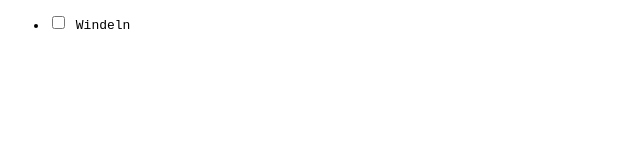
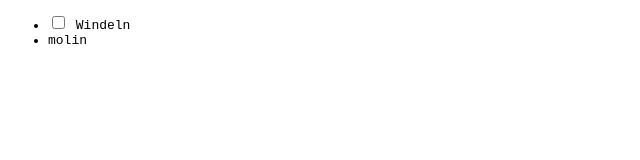
Before and after one commit to develowlper/kleinz, a website: page docs/todo.html in a window 1280 px wide. Shown: the full height of the page, 0-640 px from the left. Drawn offline with Linux system fonts and the light colour scheme.

Commit message:
new points added

```diff
--- a/docs/todo.html
+++ b/docs/todo.html
@@ -14,6 +14,8 @@
               <input id="windeln" type="checkbox" />
               <label html-for="windeln">Windeln</label>
           </li>
+
+          <li>molin</li>
       </ul>
   </body>
 </html>
```
